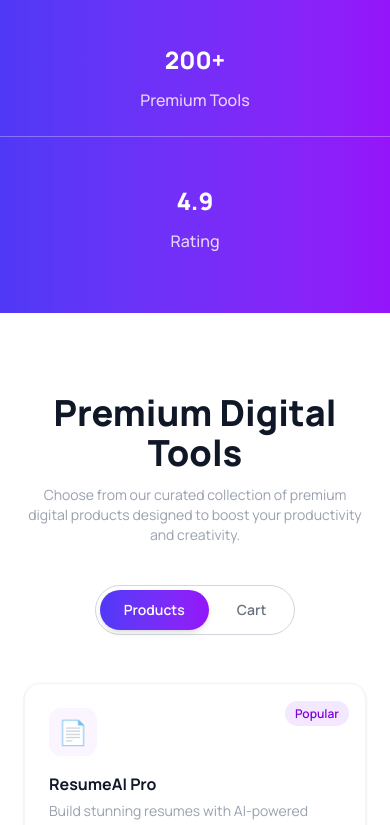
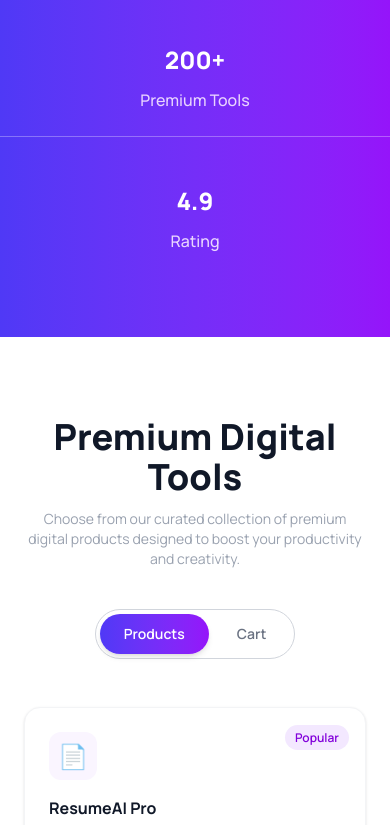
Before and after one commit to soikat63/DigiTools, a React (Vite) app: page / in a window 390 px wide. Shown: the part 1210-2035 px from the top of the page. Built offline with nearby package versions, Linux system fonts and the light colour scheme.

Commit message:
Improve at the banner bottom section on the responsive design

```diff
--- a/src/components/BannerBottom.jsx
+++ b/src/components/BannerBottom.jsx
@@ -14,9 +14,11 @@ const BannerBottom = () => {
           {stats.map((stat, i) => (
             <div
               key={i}
-              className={`flex flex-col items-center
-            md:${i === 1 ? "border-x border-white/30 px-6" : ""}
-            ${i !== stats.length - 1 ? "border-b border-white/30 pb-6 mb-6 md:border-b-0 md:pb-0 md:mb-0" : ""}
+              className={`
+            flex flex-col items-center
+            border-b border-white/30 pb-6 mb-6 last:border-b-0 last:mb-0
+            md:border-b-0 md:pb-0 md:mb-0
+            ${i === 1 ? "md:border-x md:border-white/30 md:px-6" : ""}
           `}
             >
               <h3 className="text-2xl md:text-6xl font-extrabold">
```
